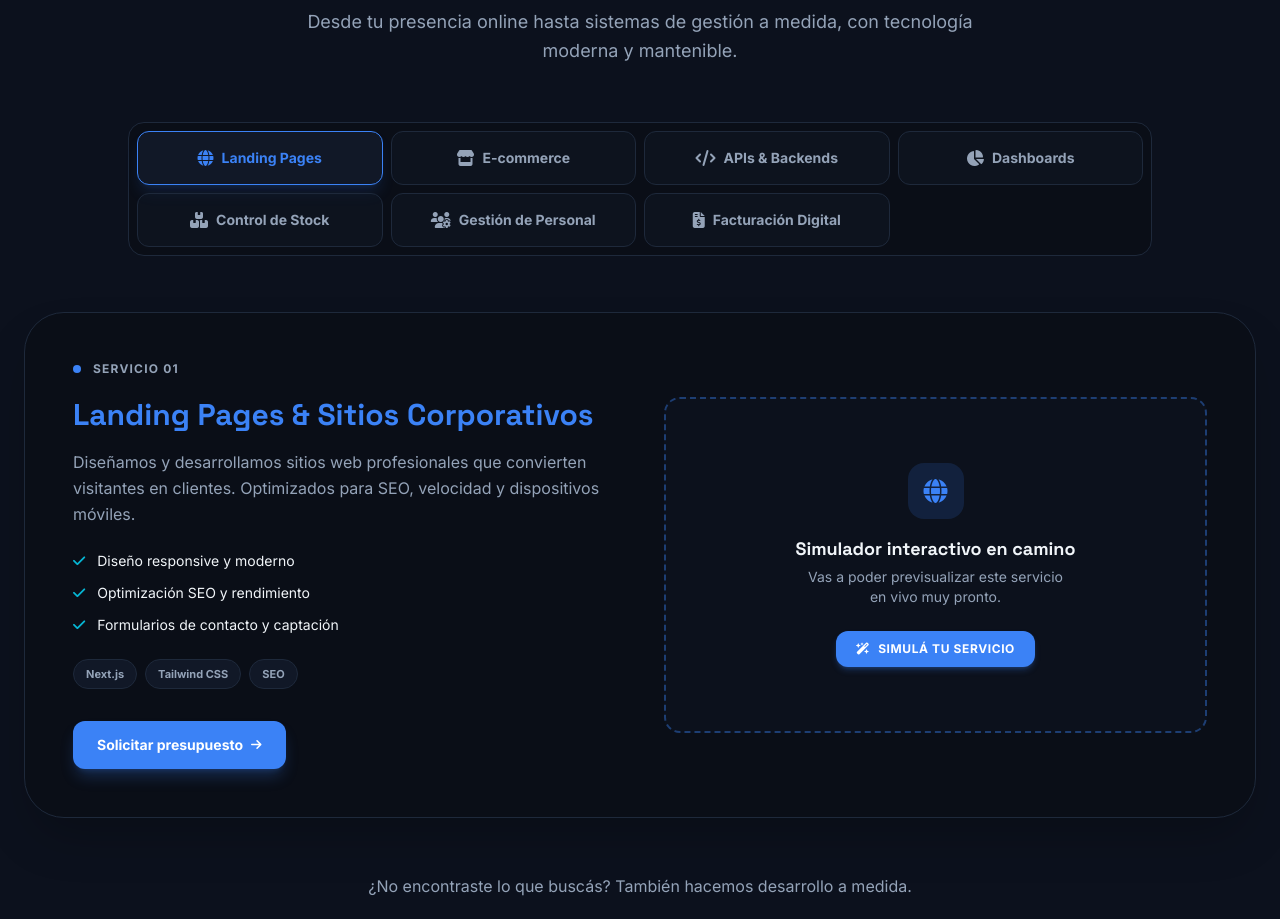
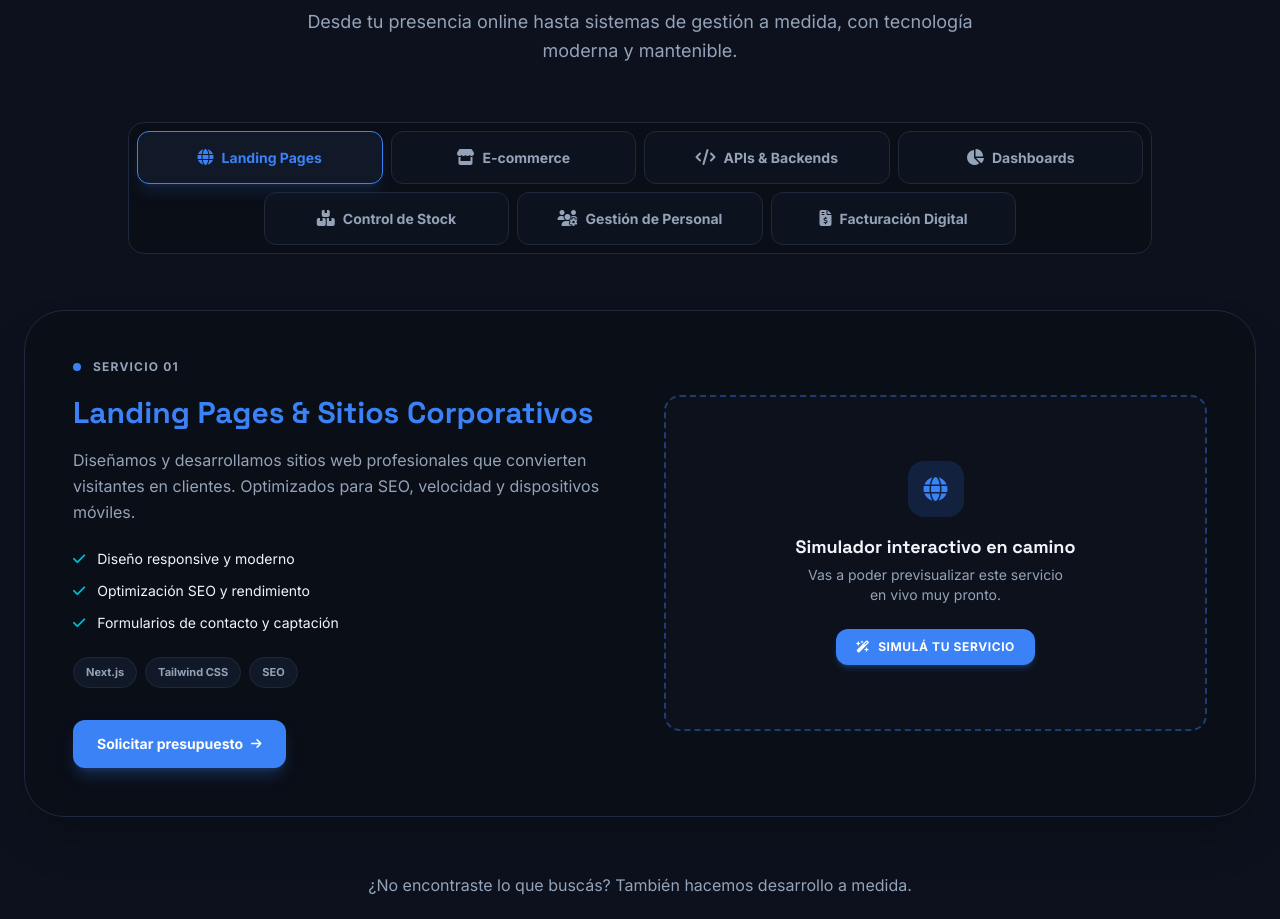
Before and after one commit to LinkinCode26/linkincode, a React (Vite) app in the folder client/: page / in a window 1280 px wide. Shown: the part 1940-2859 px from the top of the page. Built offline with nearby package versions, Linux system fonts and the light colour scheme.

Commit message:
fix(solutions): centra tabs incompletos
- Cambia grid por flex-wrap con basis calculado para que la última fila
  de tabs no quede pegada a la izquierda cuando sobran elementos

```diff
--- a/client/src/sections/Solutions.jsx
+++ b/client/src/sections/Solutions.jsx
@@ -104,8 +104,8 @@ export function Solutions() {
         <div
           ref={tabsRef}
           role="tablist"
-          aria-label={t("solutions.title")}
-          className="grid grid-cols-2 sm:grid-cols-3 lg:grid-cols-4 gap-2 mb-14 bg-bg border border-line rounded-2xl p-2 max-w-5xl mx-auto"
+          aria-label={t('solutions.title')}
+          className="flex flex-wrap justify-center gap-2 mb-14 bg-bg border border-line rounded-2xl p-2 max-w-5xl mx-auto"
         >
           {SERVICES.map((service) => {
             const isActive = service.id === activeId;
@@ -118,14 +118,16 @@ export function Solutions() {
                 aria-selected={isActive}
                 aria-controls={`panel-${service.id}`}
                 onClick={() => handleTabChange(service.id)}
-                className={`flex items-center justify-center gap-2 px-4 py-4 rounded-xl border transition-colors duration-300 ${
-                  isActive
-                    ? "bg-surface border-brand text-brand shadow-lg shadow-brand/15"
-                    : "bg-surface/50 border-line text-mute hover:text-ink hover:border-brand/40"
-                }`}
+                className={`flex items-center justify-center gap-2 px-4 py-4 rounded-xl border transition-colors duration-300
+                  w-[calc((100%-8px)/2)]
+                  sm:w-[calc((100%-16px)/3)]
+                  lg:w-[calc((100%-24px)/4)]
+                  ${isActive
+                    ? 'bg-surface border-brand text-brand shadow-lg shadow-brand/15'
+                    : 'bg-surface/50 border-line text-mute hover:text-ink hover:border-brand/40'}`}
               >
-                <i className={`fas ${service.icon}`} aria-hidden="true" />
-                <span className="font-bold text-sm">
+                <i className={`fas ${service.icon} shrink-0`} aria-hidden="true" />
+                <span className="font-bold text-sm text-center leading-snug">
                   {t(`solutions.tabs.${service.id}`)}
                 </span>
               </button>
```
